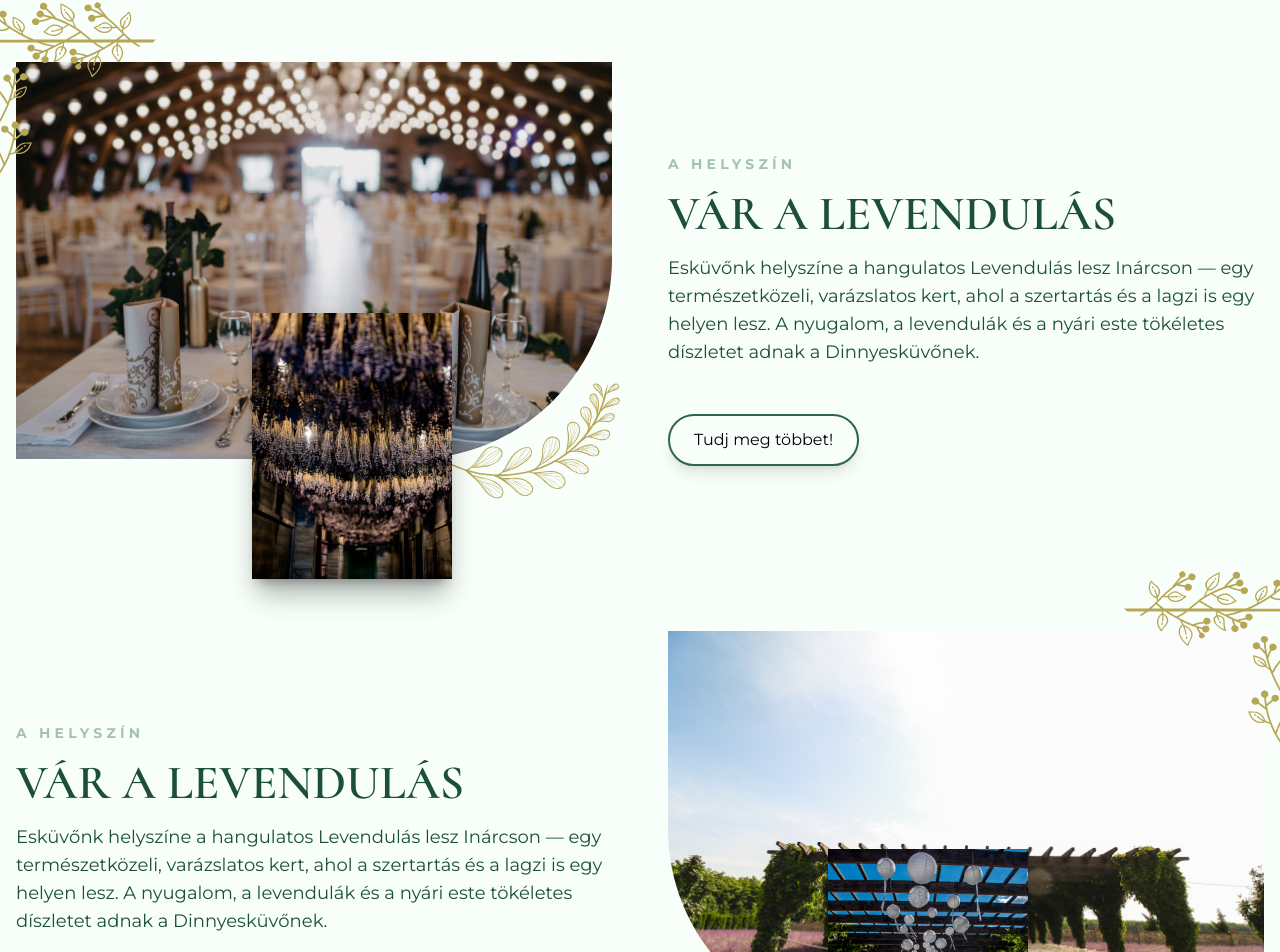
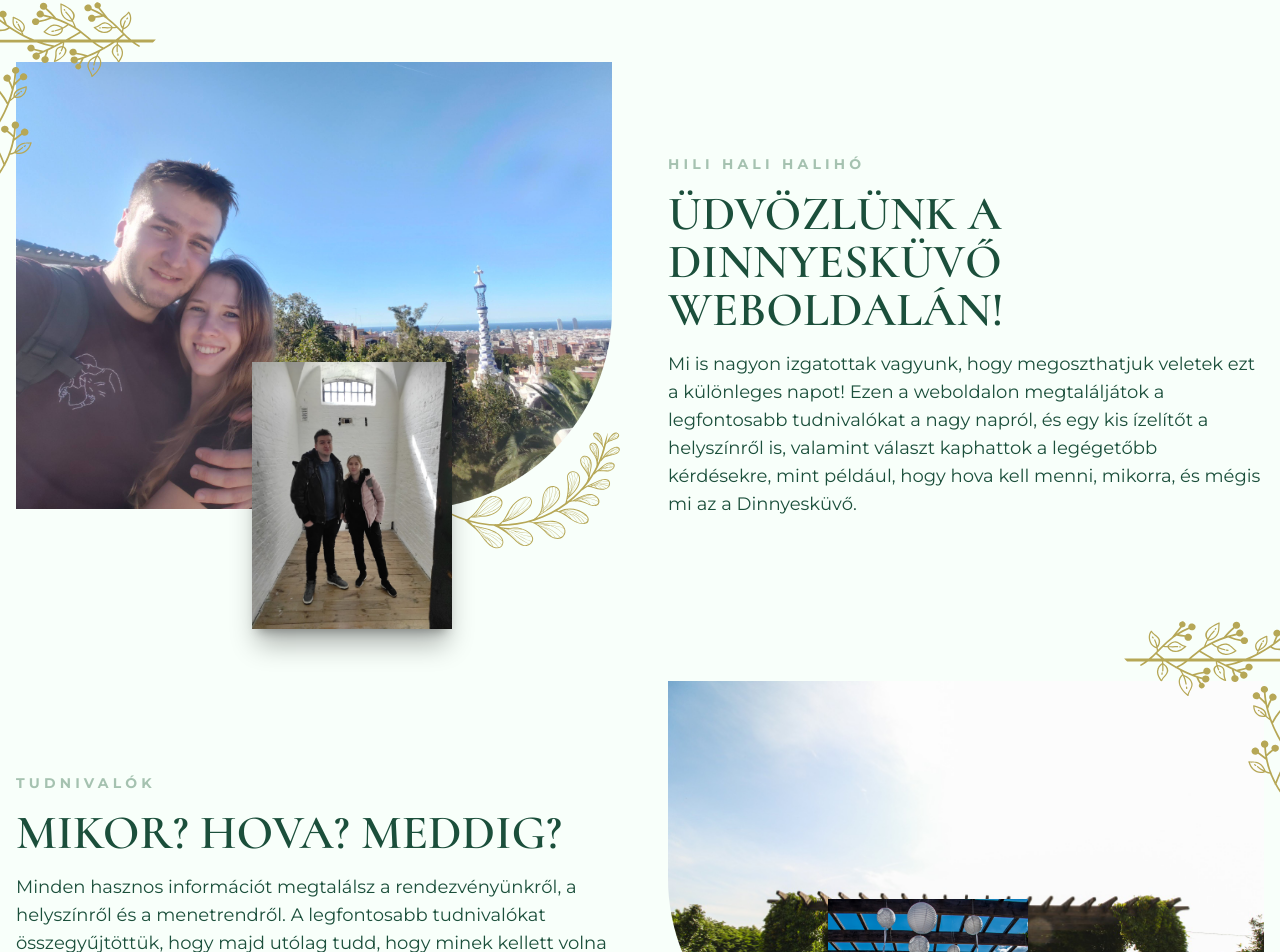
Before and after one commit to torokt21/wedding-website, a Next.js app: page / in a window 1280 px wide. Shown: the part 286-1238 px from the top of the page. Built offline with nearby package versions, Linux system fonts and the light colour scheme; a web font is replaced by a local one.

Commit message:
Third section

```diff
--- a/src/app/page.tsx
+++ b/src/app/page.tsx
@@ -1,6 +1,7 @@
 import Countdown from "./ui/countdown";
-import History from "./ui/history";
+import Information from "./ui/information";
 import Venue from "./ui/venue";
+import Welcome from "./ui/welcome";
 
 export default function Home() {
 	return (
@@ -8,9 +9,11 @@ export default function Home() {
 			<main className="flex flex-col gap-[32px] row-start-2 items-center sm:items-start pb-30">
 				<Countdown />
 
+				<Welcome />
+
+				<Information />
+
 				<Venue />
-
-				<History />
 			</main>
 			<footer className="row-start-3 flex gap-[24px] flex-wrap items-center justify-center"></footer>
 		</div>
--- a/src/app/ui/history.tsx
+++ b/src/app/ui/information.tsx
@@ -9,7 +9,7 @@ const cormorant = Cormorant({
 	weight: "600",
 });
 
-export default function History() {
+export default function Information() {
 	return (
 		<Container>
 			<div className="grid grid-cols-1 md:grid-cols-2 gap-14 mt-15">
@@ -30,6 +30,7 @@ function LeftImage() {
 				alt="Rendezvényterem"
 				className="rounded-bl-[100px] md:rounded-bl-[150px] xl:rounded-bl-[200px] z-[-1]"
 			/>
+
 			<Image
 				width={200}
 				height={200}
@@ -61,17 +62,17 @@ function RightArticle() {
 	return (
 		<div className="xl:mt-23">
 			<p className="text-primary-500 text-sm font-bold uppercase tracking-[0.3em]">
-				A helyszín
+				Tudnivalók
 			</p>
 			<h1
 				className={`text-3xl xl:text-5xl font-bold ${cormorant.className} antialiased uppercase my-4`}>
-				Vár a Levendulás
+				Mikor? Hova? Meddig?
 			</h1>
 
 			<p className="text-lg my-4">
-				Esküvőnk helyszíne a hangulatos Levendulás lesz Inárcson — egy természetközeli,
-				varázslatos kert, ahol a szertartás és a lagzi is egy helyen lesz. A nyugalom, a
-				levendulák és a nyári este tökéletes díszletet adnak a Dinnyesküvőnek.
+				Minden hasznos információt megtalálsz a rendezvényünkről, a helyszínről és a
+				menetrendről. A legfontosabb tudnivalókat összegyűjtöttük, hogy majd utólag tudd,
+				hogy minek kellett volna történnie.
 			</p>
 
 			<Link
--- /dev/null
+++ b/src/app/ui/welcome.tsx
@@ -0,0 +1,78 @@
+import Container from "./container";
+import { Cormorant } from "next/font/google";
+import Image from "next/image";
+
+const cormorant = Cormorant({
+	subsets: ["latin"],
+	style: "normal",
+	weight: "600",
+});
+
+export default function Welcome() {
+	return (
+		<Container>
+			<div className="grid grid-cols-1 md:grid-cols-2 gap-14 mt-15">
+				<LeftImage />
+				<RightArticle />
+			</div>
+		</Container>
+	);
+}
+
+function LeftImage() {
+	return (
+		<div className="relative xl:mb-20">
+			<Image
+				width={6000}
+				height={6000}
+				src="/barcelona.jpg"
+				alt="Rendezvényterem"
+				className="rounded-br-[100px] md:rounded-br-[150px] xl:rounded-br-[200px] z-[-1]"
+			/>
+			<Image
+				width={200}
+				height={200}
+				src="/dinnyeskuvo_borton.jpg"
+				alt="Levendulás folyosó"
+				className="z-10 absolute -bottom-30 right-40 hidden xl:block shadow-xl/30"
+			/>
+
+			<Image
+				src="/motive-top-left.svg"
+				alt="Motive"
+				width={200}
+				height={200}
+				className="absolute -top-10 -left-10.5 xl:-top-15 xl:-left-15"
+			/>
+
+			<Image
+				src="/motive-bottom-right.svg"
+				alt="Motive"
+				width={200}
+				height={200}
+				className="absolute -bottom-10 -right-2 overflow-hidden"
+			/>
+		</div>
+	);
+}
+
+function RightArticle() {
+	return (
+		<div className="xl:mt-23">
+			<p className="text-primary-500 text-sm font-bold uppercase tracking-[0.3em]">
+				Hili hali halihó
+			</p>
+			<h1
+				className={`text-3xl xl:text-5xl font-bold ${cormorant.className} antialiased uppercase my-4`}>
+				Üdvözlünk a Dinnyesküvő weboldalán!
+			</h1>
+
+			<p className="text-lg my-4">
+				Mi is nagyon izgatottak vagyunk, hogy megoszthatjuk veletek ezt a különleges napot!
+				Ezen a weboldalon megtaláljátok a legfontosabb tudnivalókat a nagy napról, és egy
+				kis ízelítőt a helyszínről is, valamint választ kaphattok a legégetőbb kérdésekre,
+				mint például, hogy hova kell menni, mikorra, és mégis mi az a Dinnyesküvő.
+			</p>
+		</div>
+	);
+}
```
Also changed, not shown: public/barcelona.jpg (added), public/dinnyeskuvo_borton.jpg (added).
